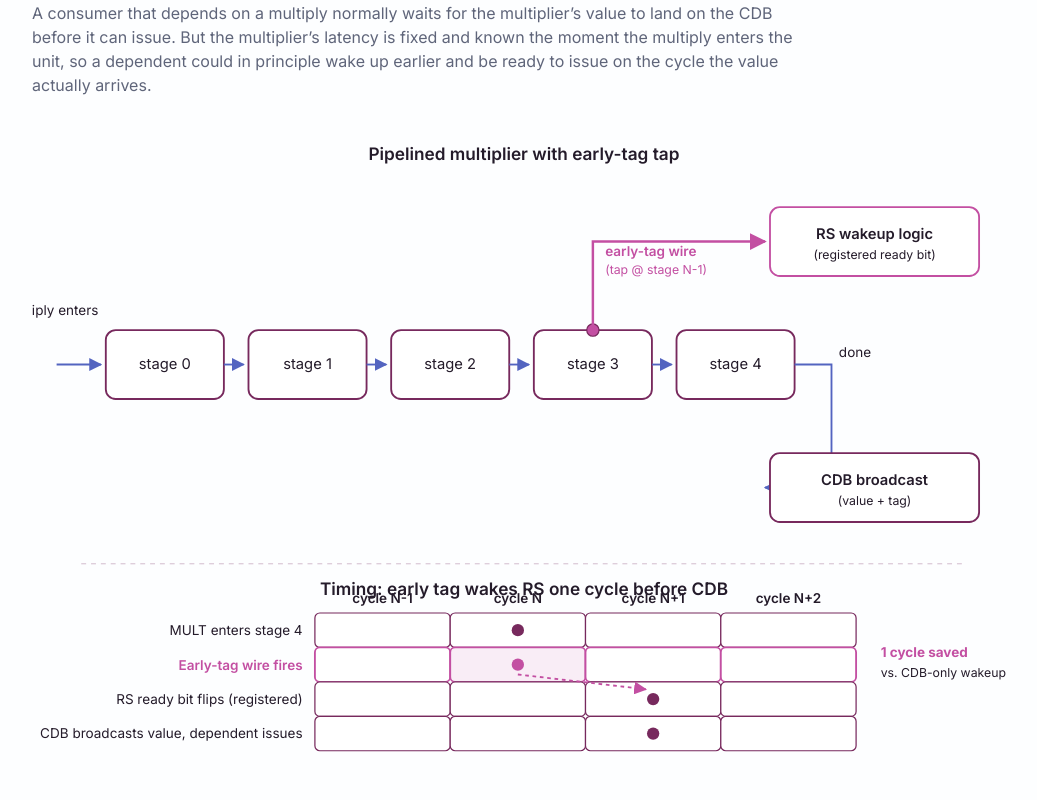
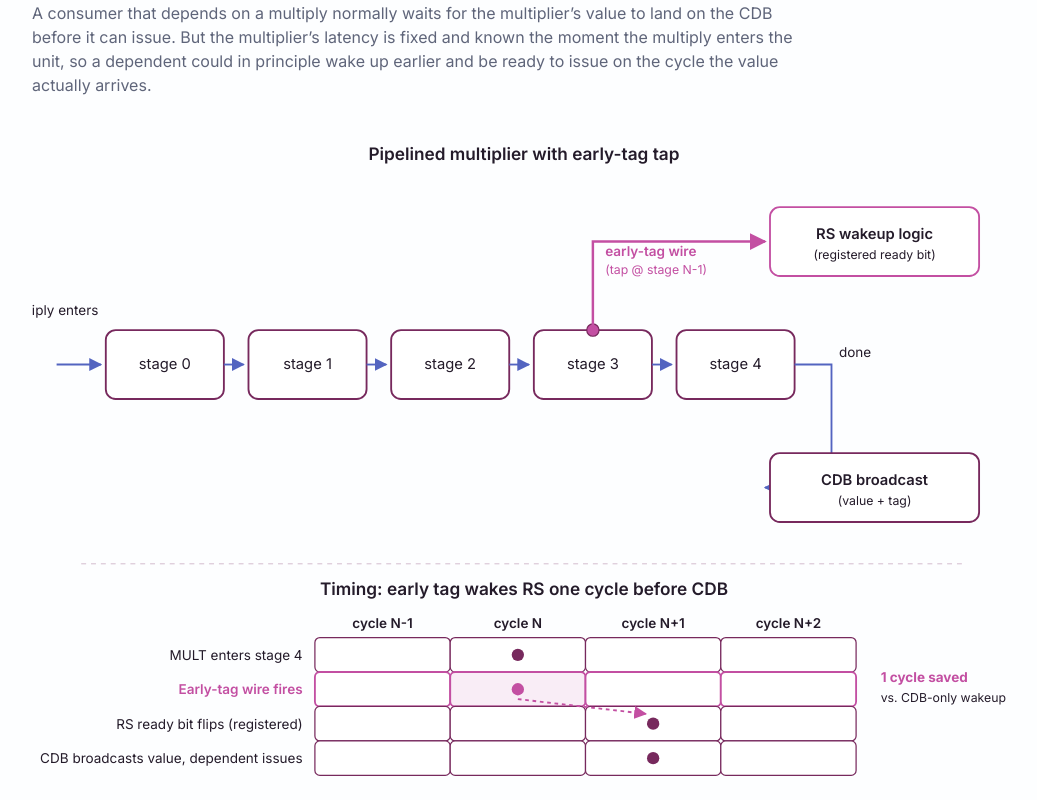
Before and after one commit to nyavana/4340-p4, a Next.js app in the folder web/: page /deep-dive in a window 1280 px wide. Shown: the part 3340-4140 px from the top of the page, without its empty margins (240-1277 px from the left). Built offline with nearby package versions, Linux system fonts and the light colour scheme.

Commit message:
fix(web): give ETB timing chart vertical breathing room (no title/header overlap)

```diff
--- a/web/components/diagrams/ETBDiagram.tsx
+++ b/web/components/diagrams/ETBDiagram.tsx
@@ -68,7 +68,7 @@ export function ETBDiagram() {
   // Bottom panel layout (timing chart)
   // ------------------------------------------------------------
   const gridLeft = 230;
-  const gridTop = 400;
+  const gridTop = 420;
   const cellW = 110;
   const cellH = 28;
   const cycleLabels = ['cycle N-1', 'cycle N', 'cycle N+1', 'cycle N+2'];
@@ -81,7 +81,7 @@ export function ETBDiagram() {
 
   return (
     <svg
-      viewBox="0 0 800 540"
+      viewBox="0 0 800 560"
       className="w-full h-auto"
       xmlns="http://www.w3.org/2000/svg"
       role="img"
```
